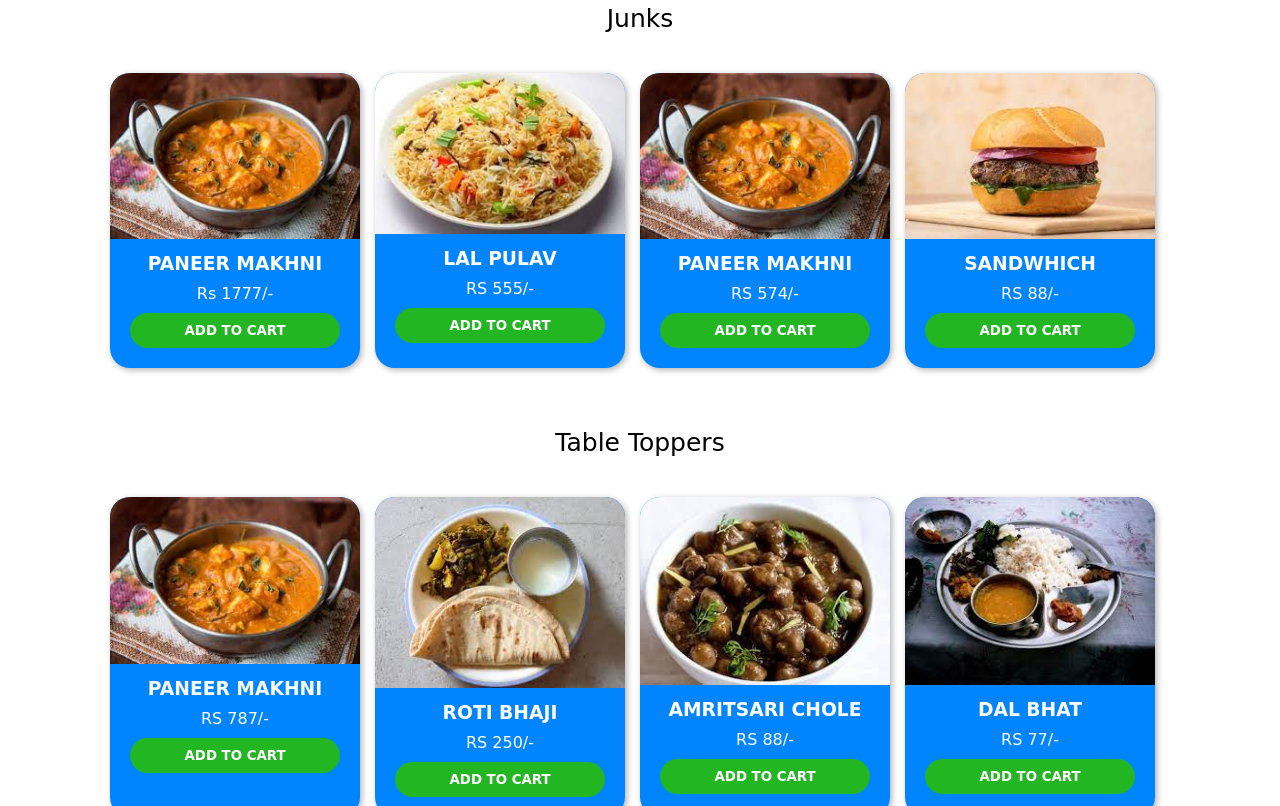
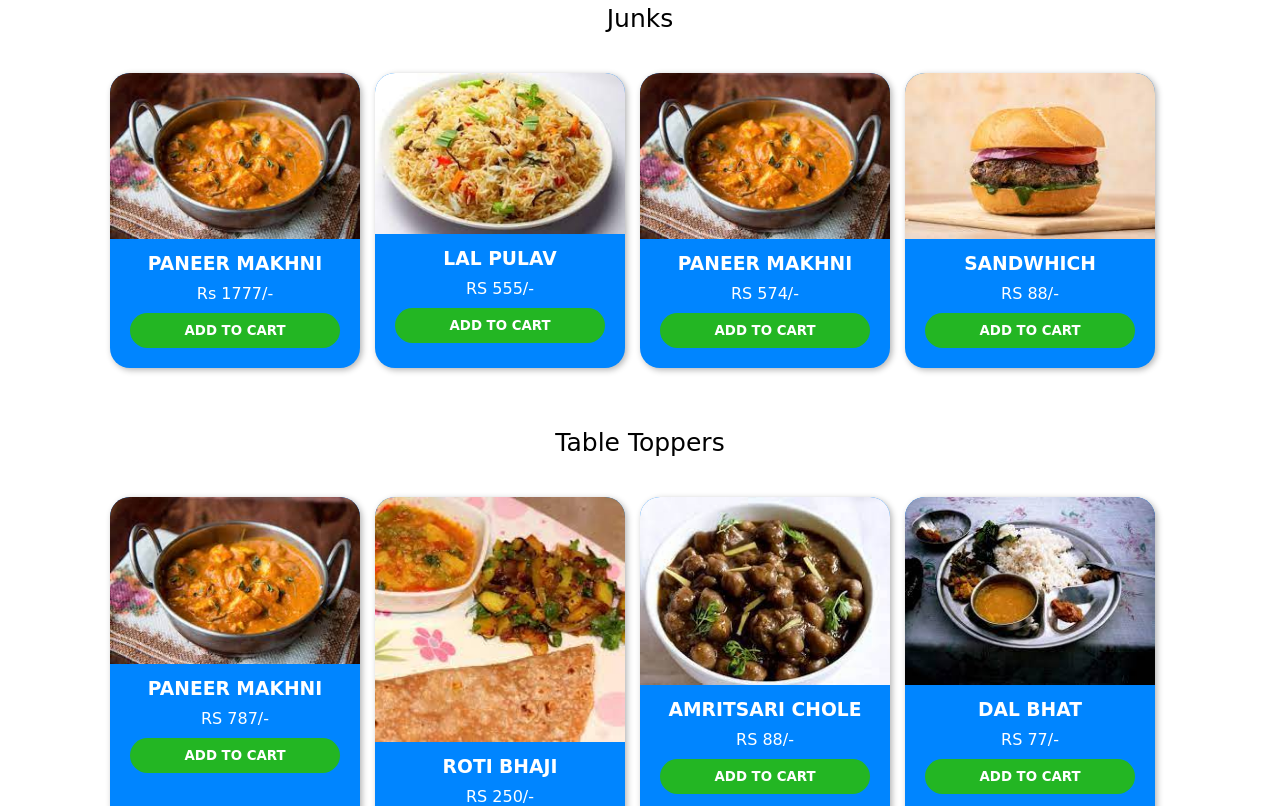
Before and after one commit to NastaWala/NastaWala-Open-Source-Build, a plain HTML site: page index.html in a window 1280 px wide. Shown: the part 146-952 px from the top of the page. Drawn offline with Linux system fonts and the light colour scheme; a web font is replaced by a local one.

Commit message:
Update index.html

```diff
--- a/index.html
+++ b/index.html
@@ -77,7 +77,7 @@
                     </article>
 
                     <article>
-                        <img src="./img/rb1.jpg" alt="" class="item-image">
+                        <img src="./img/rb.jpg" alt="" class="item-image">
                         <div class="text">
                             <h3 class="item-name">Roti Bhaji</h3>
                             <p class="item-price">RS 250/-</p>
```
